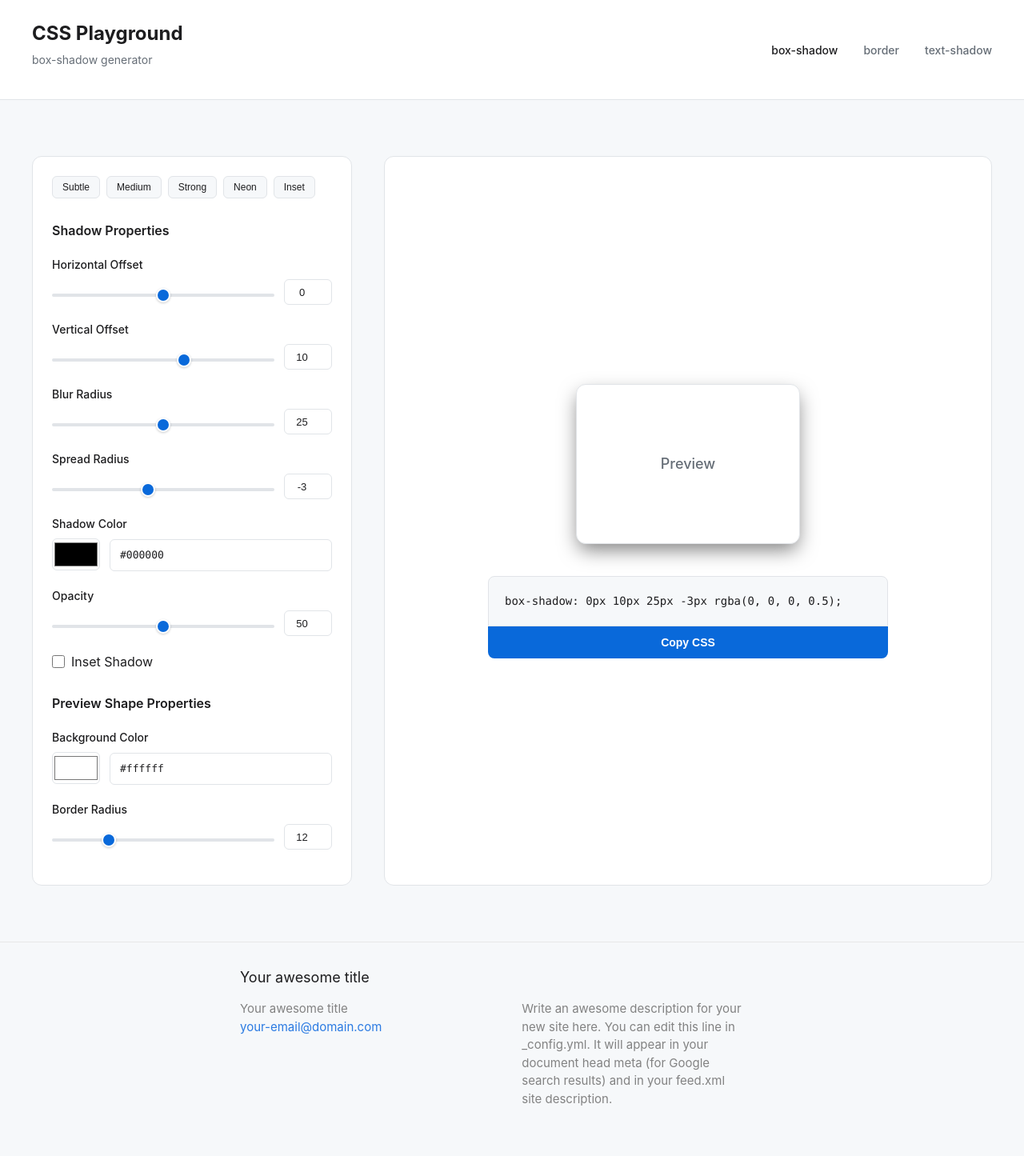
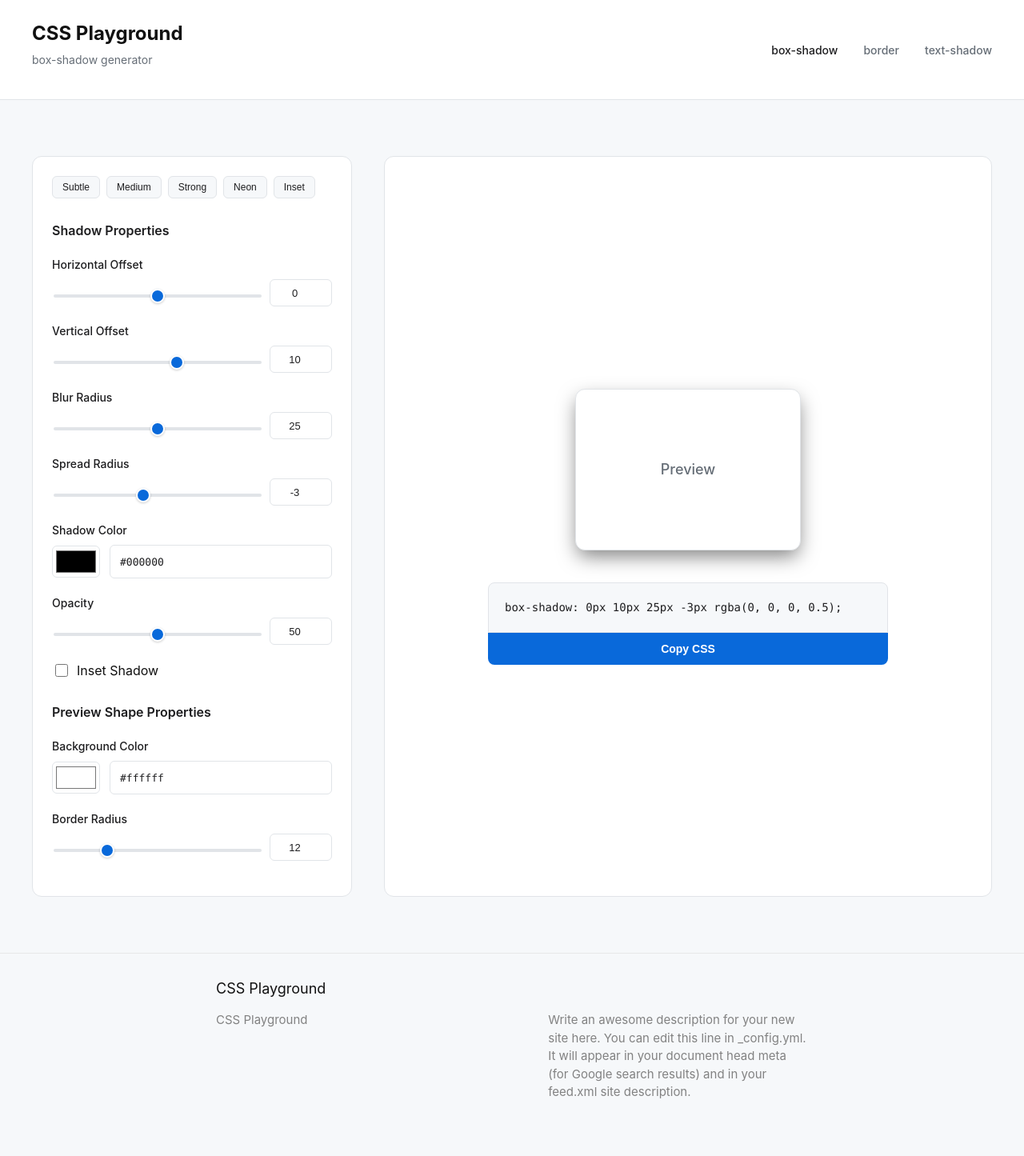
Before and after one commit to naher94/css-playground, a Jekyll site: the page built from index.html, in a window 1280 px wide. Shown: the whole page at 80% size. Built offline with Jekyll 4.4.1, drawn with Linux system fonts in a browser that asks for light colours.

Commit message:
format update

```diff
--- a/_config.yml
+++ b/_config.yml
@@ -6,16 +6,13 @@
 # 'jekyll serve'. If you change this file, please restart the server process.
 
 # Site settings
-title: Your awesome title
-email: your-email@domain.com
+title: CSS Playground
 description: > # this means to ignore newlines until "baseurl:"
   Write an awesome description for your new site here. You can edit this
   line in _config.yml. It will appear in your document head meta (for
   Google search results) and in your feed.xml site description.
 baseurl: "" # the subpath of your site, e.g. /blog
 url: "http://yourdomain.com" # the base hostname & protocol for your site
-twitter_username: jekyllrb
-github_username:  jekyll
 
 # Build settings
 markdown: kramdown
--- a/_sass/box-shadow.scss
+++ b/_sass/box-shadow.scss
@@ -1,14 +1,8 @@
-* {
-    margin: 0;
-    padding: 0;
-    box-sizing: border-box;
-}
-
 body {
     font-family: -apple-system, BlinkMacSystemFont, "Segoe UI", Roboto, sans-serif;
     background: #f6f8fa;
     min-height: 100vh;
-    color: #1d1d1f;
+    // color: #1d1d1f;
 }
 
 .header {
@@ -18,17 +12,16 @@
     padding: 24px 40px;
     background: white;
     border-bottom: 1px solid #e1e4e8;
-}
-
-.header-left h1 {
+    .header-left{
+        h1 {
             font-size: 24px;
             font-weight: 700;
             margin-bottom: 4px;
         }
-
-.header-left .subtitle {
+        .subtitle {
             font-size: 14px;
             color: #656d76;
+        }
     }
 
     .header-nav {
@@ -43,14 +36,14 @@
         text-decoration: none;
         font-weight: 500;
         transition: color 0.2s ease;
+        &:hover {
+            color: #1d1d1f;
         }
-
-.nav-item:hover {
-    color: #1d1d1f;
     }
 
     .nav-item.active {
         color: #1d1d1f;
+    }
 }
 
 .container {
--- a/index.html
+++ b/index.html
@@ -94,8 +94,7 @@
           <div class="color-picker-wrapper">
             <input type="color" id="background-color" value="#ffffff" />
           </div>
-                    <input type="text" class="hex-input" id="background-color-hex" value="#ffffff"
-                        placeholder="#ffffff" />
+          <input type="text" class="hex-input" id="background-color-hex" value="#ffffff" placeholder="#ffffff" />
         </div>
       </div>
 
```
Also changed, not shown: _includes/header.html (indentation only). Lines whose indentation alone changed are shown as unchanged.
